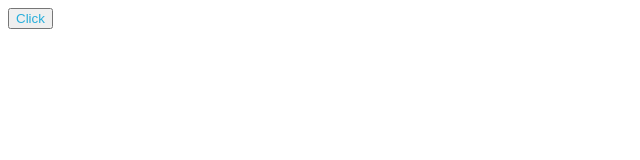
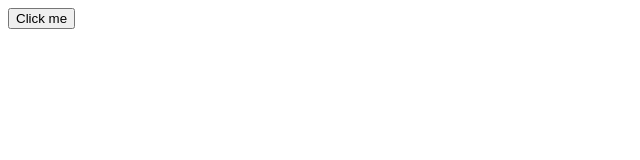
Before and after one commit to githubsouvick7/Button-Action-with-Functional-Component---Installing-using-packages-Why-Updat---73fy9eso974g, a React app: page / in a window 1280 px wide. Shown: the top 160 px of the page, without its empty margins (0-640 px from the left). Built offline with nearby package versions, Linux system fonts and the light colour scheme.

Commit message:
Update App.js

```diff
--- a/src/components/App.js
+++ b/src/components/App.js
@@ -1,20 +1,18 @@
-import React, {Component, useState} from "react";
-import "./../styles/App.css";
+import React, { useState } from 'react';
 
 function App() {
-const [readMore,setReadMore] = useState(false);
-  const extraContent=<div>
-      <p id="para">
-      Hello, I've learnt to use the full-stack evaluation tool. This makes me so happy
-      </p>
-  </div>
+  const [showParagraph, setShowParagraph] = useState(false);
+
+  const handleClick = () => {
+    setShowParagraph(true);
+  }
+
   return (
-    <div className="App">
-      <button id="click" onClick={()=>{setReadMore(!readMore)}}>Click</button>
-      {readMore && extraContent}
+    <div>
+      <button id="click" onClick={handleClick}>Click me</button>
+      {showParagraph && <p id="para">Hello, I've learnt to use the full-stack evaluation tool. This makes me so happy</p>}
     </div>
   );
 }
 
-
 export default App;
```
